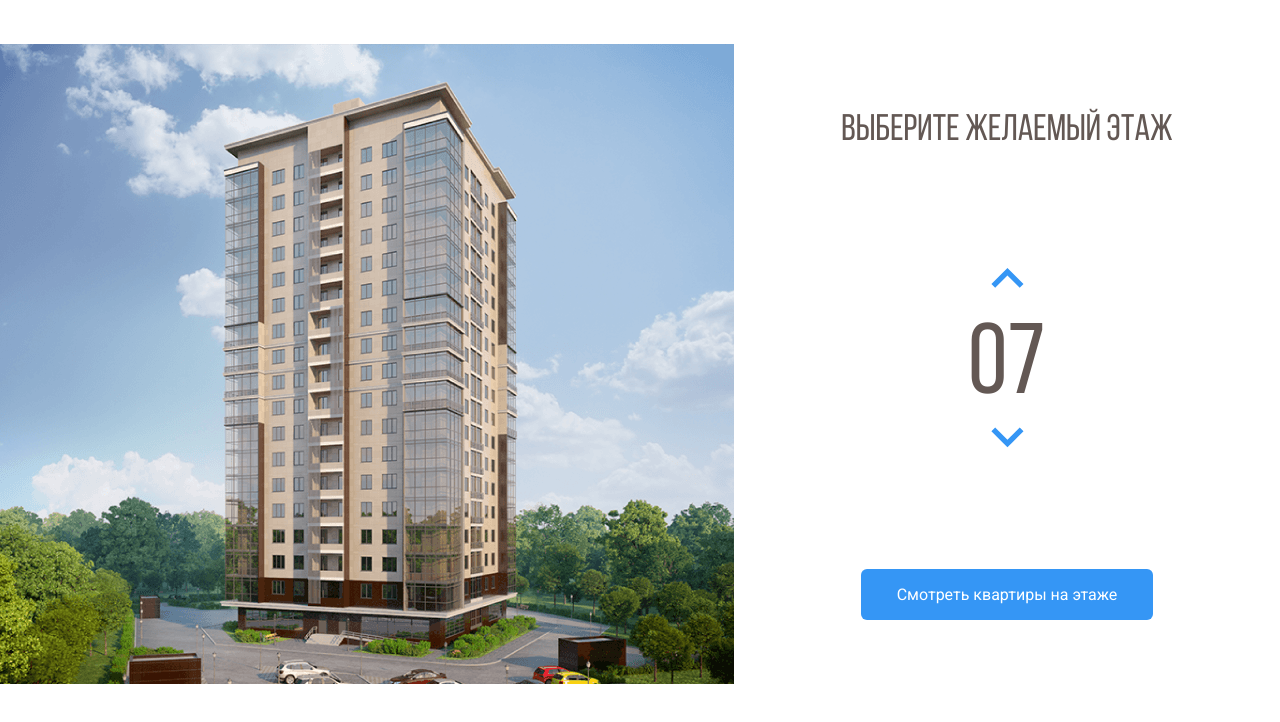
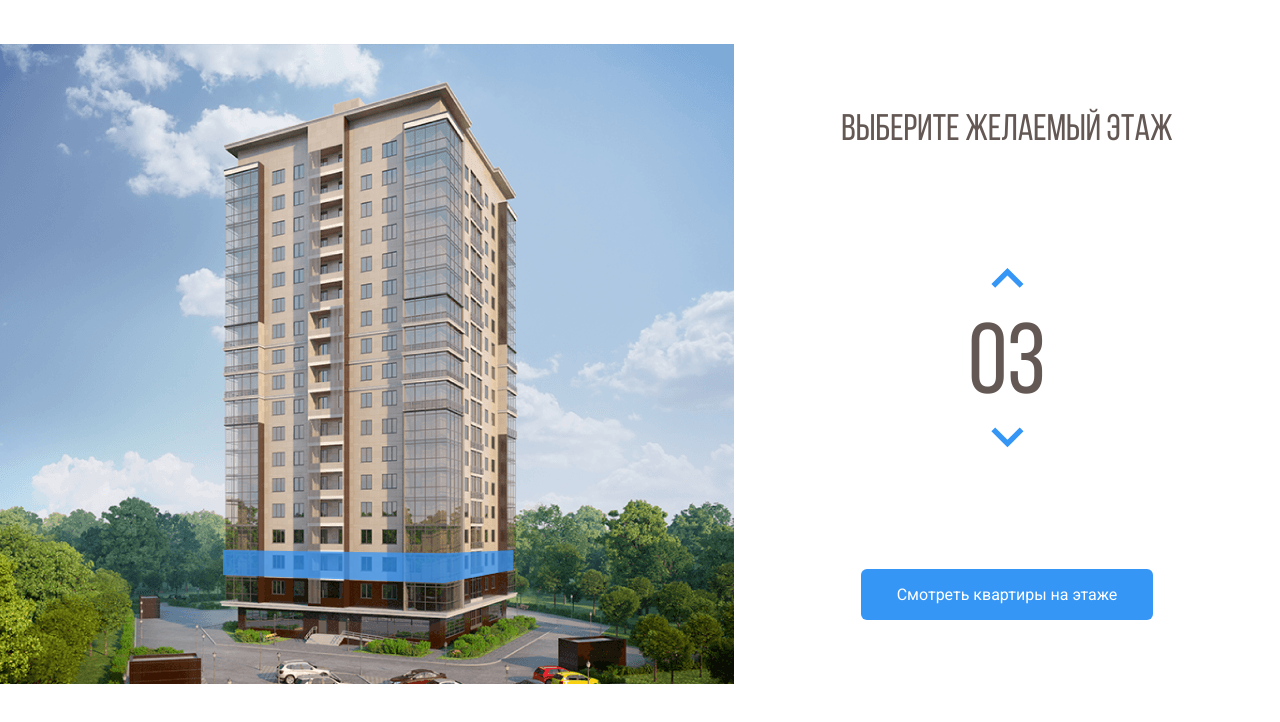
Before and after one commit to Presnia/melody-nd, a website: page index.html in a window 1280 px wide. Both pictures are taken after a click on the button 1007 px from the left and 345 px from the top of the page. Shown: the part 66-788 px from the top of the page. Drawn offline with nearby package versions, Linux system fonts and the light colour scheme.

Commit message:
Implemented functionality for the counter

```diff
--- a/css/style.css
+++ b/css/style.css
@@ -97,6 +97,10 @@ main {
   opacity: 1;
 }
 
+path.current-floor {
+  opacity: 1;
+}
+
 .main-info {
   display: flex;
   flex-grow: 1;
--- a/index.html
+++ b/index.html
@@ -1,5 +1,5 @@
 <!DOCTYPE html>
-<html lang="en">
+<html lang="ru">
 <head>
 	<meta charset="UTF-8">
 	<meta http-equiv="X-UA-Compatible" content="IE=edge">
@@ -7,6 +7,7 @@
 	<title>Melody</title>
 	<link rel="stylesheet" href="css/normalize.css">
 	<link rel="stylesheet" href="css/style.css">
+    <script src="https://code.jquery.com/jquery-3.6.0.min.js" integrity="sha256-/xUj+3OJU5yExlq6GSYGSHk7tPXikynS7ogEvDej/m4=" crossorigin="anonymous" defer></script>
 	<script src="js/index.js" defer></script>
 </head>
 <body>
@@ -50,23 +51,23 @@
                 </pattern>
                 <image id="image0" width="740" height="640" xlink:href="img/home.png"/>
                 </defs>
-                <path d="M222 532L442.8 540L512 526.3V548L443.5 567.7L222 556.7V532Z" fill="#3595F6" fill-opacity="0.75"/>
-                <path d="M223 531V506L443.3 509.3L513 506V526L443.7 539L223 531Z" fill="#3595F6" fill-opacity="0.75"/>
-                <path d="M223 505V480H444H513V503L445 510L223 505Z" fill="#3595F6" fill-opacity="0.75"/>
-                <path d="M223 481V456L444.3 452.3L512 459V481H444" fill="#3595F6" fill-opacity="0.75"/>
-                <path d="M223 455V429L444.5 425.7L513 436.7V458L444 451.3L223 455Z" fill="#3595F6" fill-opacity="0.75"/>
-                <path d="M222 428V404.3L443 392L514 415V436.3L443 424L222 428Z" fill="#3595F6" fill-opacity="0.75"/>
-                <path d="M222 406V381L444.2 364.7L514 393.3V414L443.7 392.3L222 406Z" fill="#3595F6" fill-opacity="0.75"/>
-                <path d="M222 381V356L444.5 335.7L514 372.3V393L442 364.3L222 381Z" fill="#3595F6" fill-opacity="0.75"/>
-                <path d="M222 355V331L445 306.3L514 350.3V372L444.7 334L222 355Z" fill="#3595F6" fill-opacity="0.75"/>
-                <path d="M222 330V306L444.5 277.3L514 328.3V349L443.7 306.7L222 330Z" fill="#3595F6" fill-opacity="0.75"/>
-                <path d="M221 306V282L443.3 249L514 308.3V328L444 277.3L221 306Z" fill="#3595F6" fill-opacity="0.75"/>
-                <path d="M222 281V257L443.2 222L513 286V307L444.3 248.7L222 281Z" fill="#3595F6" fill-opacity="0.75"/>
-                <path d="M222 257V232L444.3 194L513 264.3V285L444 221L222 257Z" fill="#3595F6" fill-opacity="0.75"/>
-                <path d="M222 231V206L442.8 162.3L513 241.3V264L444 190.7L222 231Z" fill="#3595F6" fill-opacity="0.75"/>
-                <path d="M223 207V182L443 134L513 219V242L442.3 162.7L223 207Z" fill="#3595F6" fill-opacity="0.75"/>
-                <path d="M222 182V157L441.8 105L513 197.3V220L443.3 133.7L222 182Z" fill="#3595F6" fill-opacity="0.75"/>
-                <path d="M222 157V131L444 74.3L513 176V197L443.7 105.3L222 157Z" fill="#3595F6" fill-opacity="0.75"/>
+                <path data-floor="02" d="M222 532L442.8 540L512 526.3V548L443.5 567.7L222 556.7V532Z" fill="#3595F6" fill-opacity="0.75"/>
+                <path data-floor="03" d="M223 531V506L443.3 509.3L513 506V526L443.7 539L223 531Z" fill="#3595F6" fill-opacity="0.75"/>
+                <path data-floor="04" d="M223 505V480H444H513V503L445 510L223 505Z" fill="#3595F6" fill-opacity="0.75"/>
+                <path data-floor="05" d="M223 481V456L444.3 452.3L512 459V481H444" fill="#3595F6" fill-opacity="0.75"/>
+                <path data-floor="06" d="M223 455V429L444.5 425.7L513 436.7V458L444 451.3L223 455Z" fill="#3595F6" fill-opacity="0.75"/>
+                <path data-floor="07" d="M222 428V404.3L443 392L514 415V436.3L443 424L222 428Z" fill="#3595F6" fill-opacity="0.75"/>
+                <path data-floor="08" d="M222 406V381L444.2 364.7L514 393.3V414L443.7 392.3L222 406Z" fill="#3595F6" fill-opacity="0.75"/>
+                <path data-floor="09" d="M222 381V356L444.5 335.7L514 372.3V393L442 364.3L222 381Z" fill="#3595F6" fill-opacity="0.75"/>
+                <path data-floor="10" d="M222 355V331L445 306.3L514 350.3V372L444.7 334L222 355Z" fill="#3595F6" fill-opacity="0.75"/>
+                <path data-floor="11" d="M222 330V306L444.5 277.3L514 328.3V349L443.7 306.7L222 330Z" fill="#3595F6" fill-opacity="0.75"/>
+                <path data-floor="12" d="M221 306V282L443.3 249L514 308.3V328L444 277.3L221 306Z" fill="#3595F6" fill-opacity="0.75"/>
+                <path data-floor="13" d="M222 281V257L443.2 222L513 286V307L444.3 248.7L222 281Z" fill="#3595F6" fill-opacity="0.75"/>
+                <path data-floor="14" d="M222 257V232L444.3 194L513 264.3V285L444 221L222 257Z" fill="#3595F6" fill-opacity="0.75"/>
+                <path data-floor="15" d="M222 231V206L442.8 162.3L513 241.3V264L444 190.7L222 231Z" fill="#3595F6" fill-opacity="0.75"/>
+                <path data-floor="16" d="M223 207V182L443 134L513 219V242L442.3 162.7L223 207Z" fill="#3595F6" fill-opacity="0.75"/>
+                <path data-floor="17" d="M222 182V157L441.8 105L513 197.3V220L443.3 133.7L222 182Z" fill="#3595F6" fill-opacity="0.75"/>
+                <path data-floor="18" d="M222 157V131L444 74.3L513 176V197L443.7 105.3L222 157Z" fill="#3595F6" fill-opacity="0.75"/>
             </svg>
 
         </div>
@@ -77,7 +78,7 @@
                 <button class="counter-button counter-up">
                     <img class="counter-arrow" src="img/arrow-up.svg" alt="arrow up">
                 </button>
-                <span class="counter">07</span>
+                <span class="counter">02</span>
                 <button class="counter-button counter-down">
                     <img class="counter-arrow" src="img/arrow-down.svg" alt="arrow down">
                 </button>
--- a/js/index.js
+++ b/js/index.js
@@ -0,0 +1,31 @@
+$(document).ready(function () {
+	var currentFloor = 2;
+	var floorPath = $('.home-image path');
+	var counterUp = $('.counter-up');
+	var counterDown = $('.counter-down');
+    floorPath.on('mouseover', function () {
+		floorPath.removeClass('current-floor');
+		currentFloor = $(this).attr('data-floor');
+		$('.counter').text(currentFloor);
+	});
+
+	counterUp.on('click', function () {
+		if (currentFloor < 18) {
+			currentFloor++;
+			asCurrentfloor = currentFloor.toLocaleString('en-US', {minimumIntegerDigits: 2, useGrouping: false});
+			$('.counter').text(asCurrentfloor);
+			floorPath.removeClass('current-floor');
+			$(`[data-floor=${asCurrentfloor}]`).toggleClass('current-floor');
+		}
+	});
+
+	counterDown.on('click', function () {
+		if (currentFloor > 2) {
+			currentFloor--;
+			asCurrentfloor = currentFloor.toLocaleString('en-US', {minimumIntegerDigits: 2, useGrouping: false});
+			$('.counter').text(asCurrentfloor);
+			floorPath.removeClass('current-floor');
+			$(`[data-floor=${asCurrentfloor}]`).toggleClass('current-floor');
+		}
+	});
+});
```
